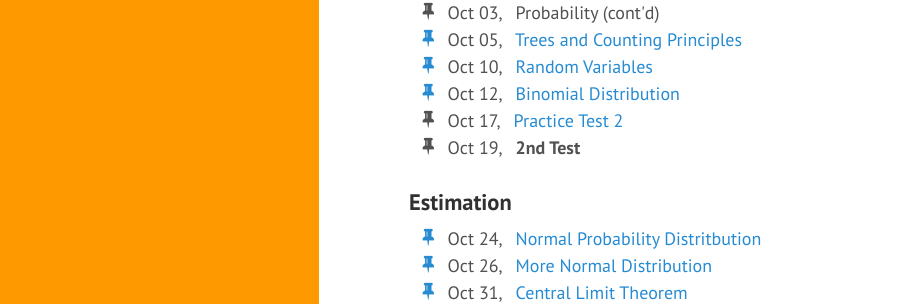
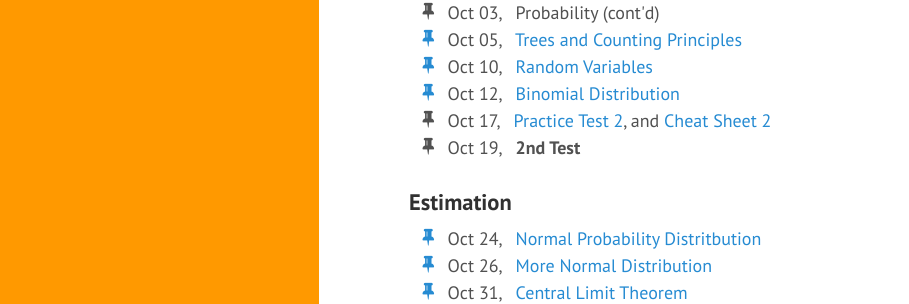
Before and after one commit to gastonstat/relic-math13, a Jekyll site: the page built from lectures/index.md, in a window 1280 px wide and 900 px high, scrolled down 448 px. Shown: the part 151-455 px from the top of the window, without its empty margins (5-914 px from the left). Built offline with Jekyll 4.4.1, drawn with Linux system fonts in a browser that asks for light colours; nearby versions of some CDN libraries.

Commit message:
lectures: add cheat sheet for test 2

```diff
--- a/lectures/index.md
+++ b/lectures/index.md
@@ -74,7 +74,8 @@ Tentative Calendar, Fall 2016
   </li>
 -->
   <li>
-    <i class="fa-li fa fa-thumb-tack"></i> Oct 17, &nbsp;&nbsp;<a href="../homework/math13-practice02-questions.pdf">Practice Test 2</a>
+    <i class="fa-li fa fa-thumb-tack"></i> Oct 17, &nbsp;&nbsp;<a href="../homework/math13-practice02-questions.pdf">Practice Test 2</a>, and
+    <a href="../homework/math13-cheat-sheet-test2.pdf">Cheat Sheet 2</a>
   </li>
   <li>
     <i class="fa-li fa fa-thumb-tack"></i> Oct 19, &nbsp;&nbsp;<b>2nd Test</b>
```
Also changed, not shown: 1 other file.
